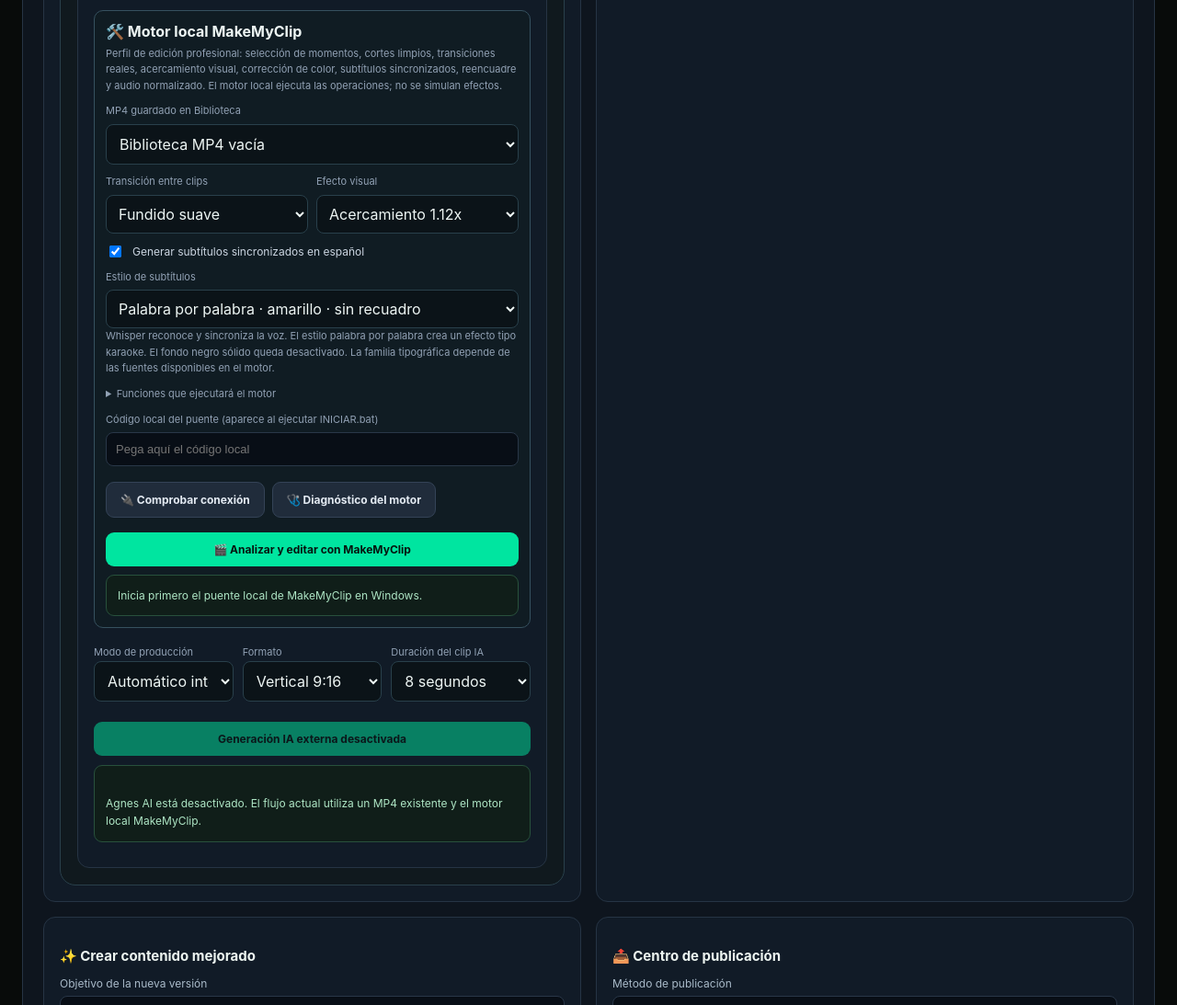
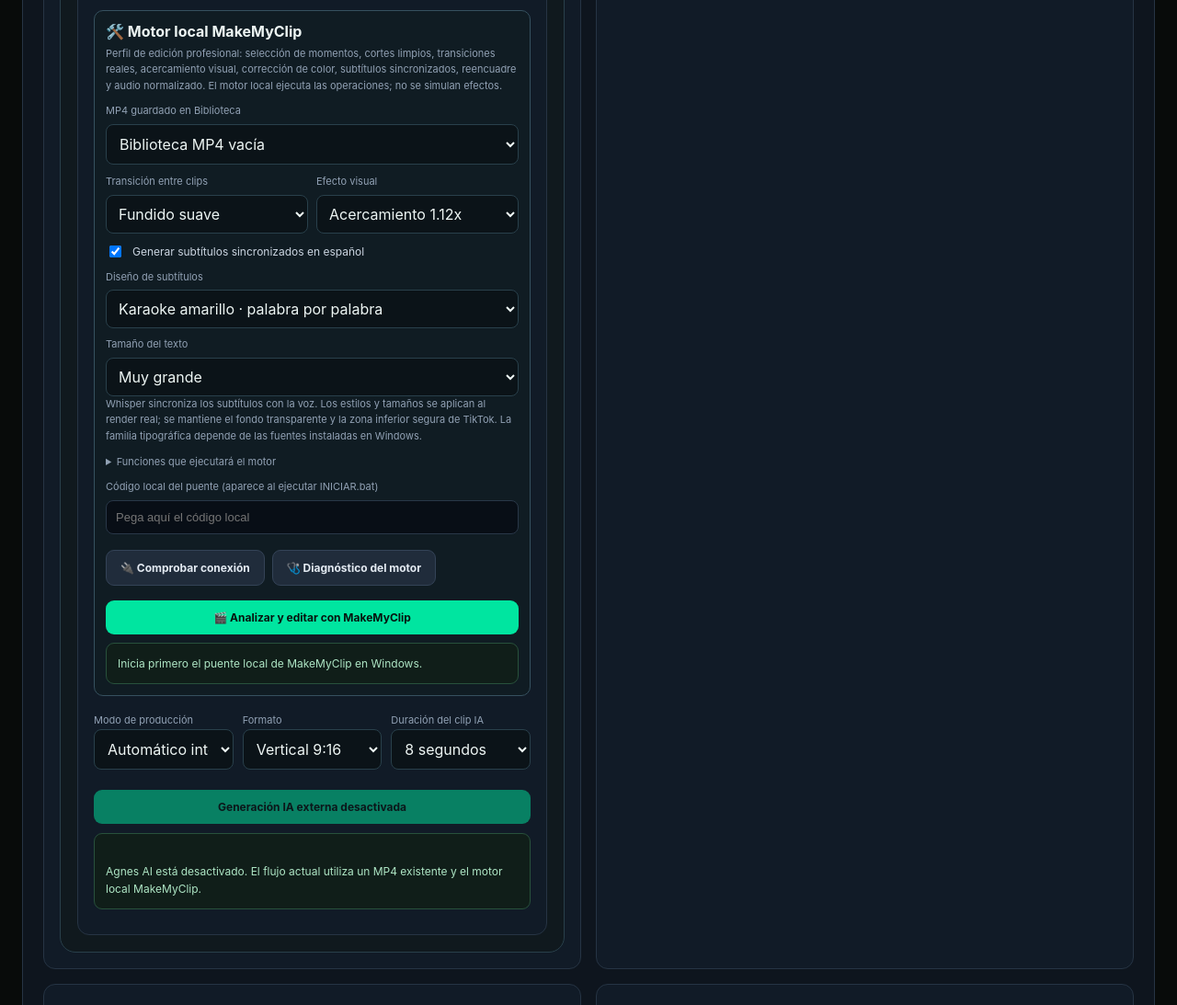
Before and after one commit to clanmatasaga/doradord-analytics, a plain HTML site: page index.html in a window 1280 px wide. Shown: the part 4194-5287 px from the top of the page at 92% size. Drawn offline with Linux system fonts and the light colour scheme.

Commit message:
Update index.html

```diff
--- a/index.html
+++ b/index.html
@@ -3,7 +3,7 @@
 <head>
 <meta charset="UTF-8">
 <meta name="viewport" content="width=device-width, initial-scale=1.0">
-<title>DoradoRD Analytics · MakeMyClip v6</title>
+<title>DoradoRD Analytics · MakeMyClip v8</title>
 
 <style>
 :root{
@@ -2088,9 +2088,21 @@ html{scroll-behavior:smooth;scroll-padding-top:100px}
           <div><label for="drd-mmc-effect" class="drd-small" style="display:block;margin-bottom:5px;">Efecto visual</label><select id="drd-mmc-effect" style="width:100%;padding:9px;border-radius:8px;"><option value="zoom" selected>Acercamiento 1.12x</option><option value="vivid">Color más vivo</option><option value="none">Sin efecto adicional</option></select></div>
         </div>
         <label class="drd-check" style="margin-top:10px;"><input id="drd-mmc-captions" type="checkbox" checked> Generar subtítulos sincronizados en español</label>
-        <label for="drd-mmc-caption-style" class="drd-small" style="display:block;margin:9px 0 5px;">Estilo de subtítulos</label>
-        <select id="drd-mmc-caption-style" style="width:100%;padding:9px;border-radius:8px;"><option value="karaoke" selected>Palabra por palabra · amarillo · sin recuadro</option><option value="phrase">Frases cortas · blanco · sin recuadro</option></select>
-        <div class="drd-small">Whisper reconoce y sincroniza la voz. El estilo palabra por palabra crea un efecto tipo karaoke. El fondo negro sólido queda desactivado. La familia tipográfica depende de las fuentes disponibles en el motor.</div>
+        <label for="drd-mmc-caption-style" class="drd-small" style="display:block;margin:9px 0 5px;">Diseño de subtítulos</label>
+        <select id="drd-mmc-caption-style" style="width:100%;padding:9px;border-radius:8px;">
+          <option value="karaoke" selected>Karaoke amarillo · palabra por palabra</option>
+          <option value="phrase">Clásico blanco · frases cortas</option>
+          <option value="impact-yellow">Impacto amarillo · frases grandes</option>
+          <option value="impact-white">Impacto blanco · frases grandes</option>
+          <option value="cyan-words">Neón cian · palabra por palabra</option>
+          <option value="red-words">Rojo intenso · palabra por palabra</option>
+          <option value="green-words">Verde brillante · palabra por palabra</option>
+        </select>
+        <label for="drd-mmc-caption-size" class="drd-small" style="display:block;margin:9px 0 5px;">Tamaño del texto</label>
+        <select id="drd-mmc-caption-size" style="width:100%;padding:9px;border-radius:8px;">
+          <option value="60">Grande</option><option value="68" selected>Muy grande</option><option value="76">Extra grande</option><option value="82">Máximo</option>
+        </select>
+        <div class="drd-small">Whisper sincroniza los subtítulos con la voz. Los estilos y tamaños se aplican al render real; se mantiene el fondo transparente y la zona inferior segura de TikTok. La familia tipográfica depende de las fuentes instaladas en Windows.</div>
         <details style="margin-top:10px;"><summary class="drd-small" style="cursor:pointer;">Funciones que ejecutará el motor</summary><ul class="drd-small" style="margin:8px 0 0 18px;padding:0;"><li>Selección y montaje de fragmentos destacados.</li><li>Transiciones entre fragmentos según el selector.</li><li>Acercamiento 1.12x o mejora de color, según el efecto elegido.</li><li>Transcripción local en español y subtítulos sincronizados.</li><li>Reencuadre vertical 9:16 y normalización de audio a -14 LUFS.</li><li>Verificación del archivo MP4 exportado.</li></ul></details>
         <label for="drd-mmc-token" class="drd-small" style="display:block;margin:10px 0 5px;">Código local del puente (aparece al ejecutar INICIAR.bat)</label>
         <input id="drd-mmc-token" type="password" autocomplete="off" placeholder="Pega aquí el código local" style="width:100%;box-sizing:border-box;padding:10px;border-radius:8px;">
@@ -2386,6 +2398,7 @@ html{scroll-behavior:smooth;scroll-padding-top:100px}
         const effectSelect=document.getElementById("drd-mmc-effect");
         const captionsToggle=document.getElementById("drd-mmc-captions");
         const captionStyleSelect=document.getElementById("drd-mmc-caption-style");
+        const captionSizeSelect=document.getElementById("drd-mmc-caption-size");
         const edit=await fetch(base+"/api/edit",{method:"POST",headers:headers({"Content-Type":"application/json"}),body:JSON.stringify({
           sourceName:uploaded.sourceName,
           segments:segments.map(x=>({startSec:x.start,endSec:x.end})),
@@ -2394,7 +2407,8 @@ html{scroll-behavior:smooth;scroll-padding-top:100px}
           transitionSec:0.35,
           effect:effectSelect?effectSelect.value:"zoom",
           captions:captionsToggle?captionsToggle.checked:true,
-          captionStyle:captionStyleSelect?captionStyleSelect.value:"karaoke"
+          captionStyle:captionStyleSelect?captionStyleSelect.value:"karaoke",
+          captionSize:captionSizeSelect?Number(captionSizeSelect.value):68
         })});
         const result=await edit.json().catch(()=>({}));
         if (!edit.ok || !result.ok) throw new Error(result.error || "MakeMyClip no pudo exportar el MP4.");
```
